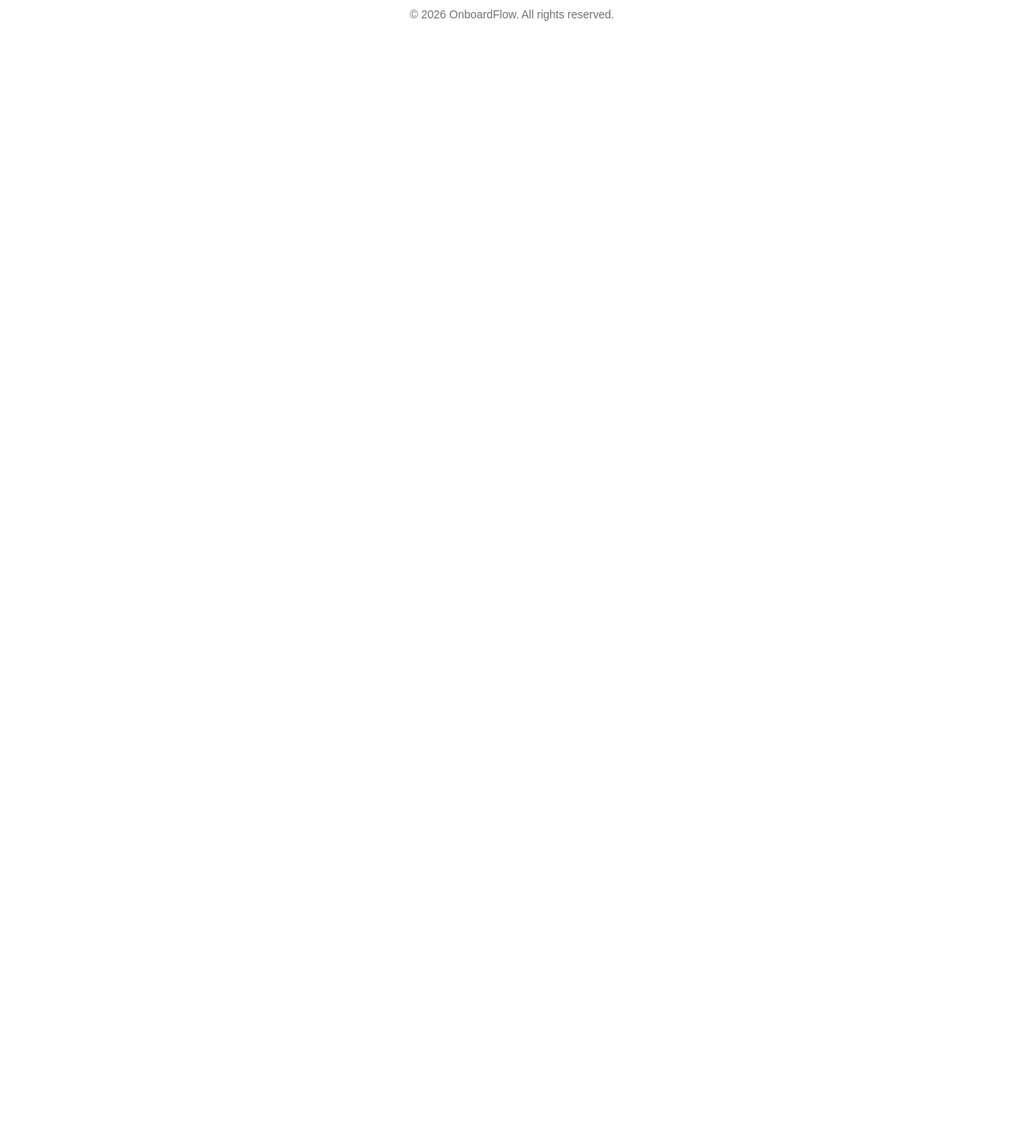
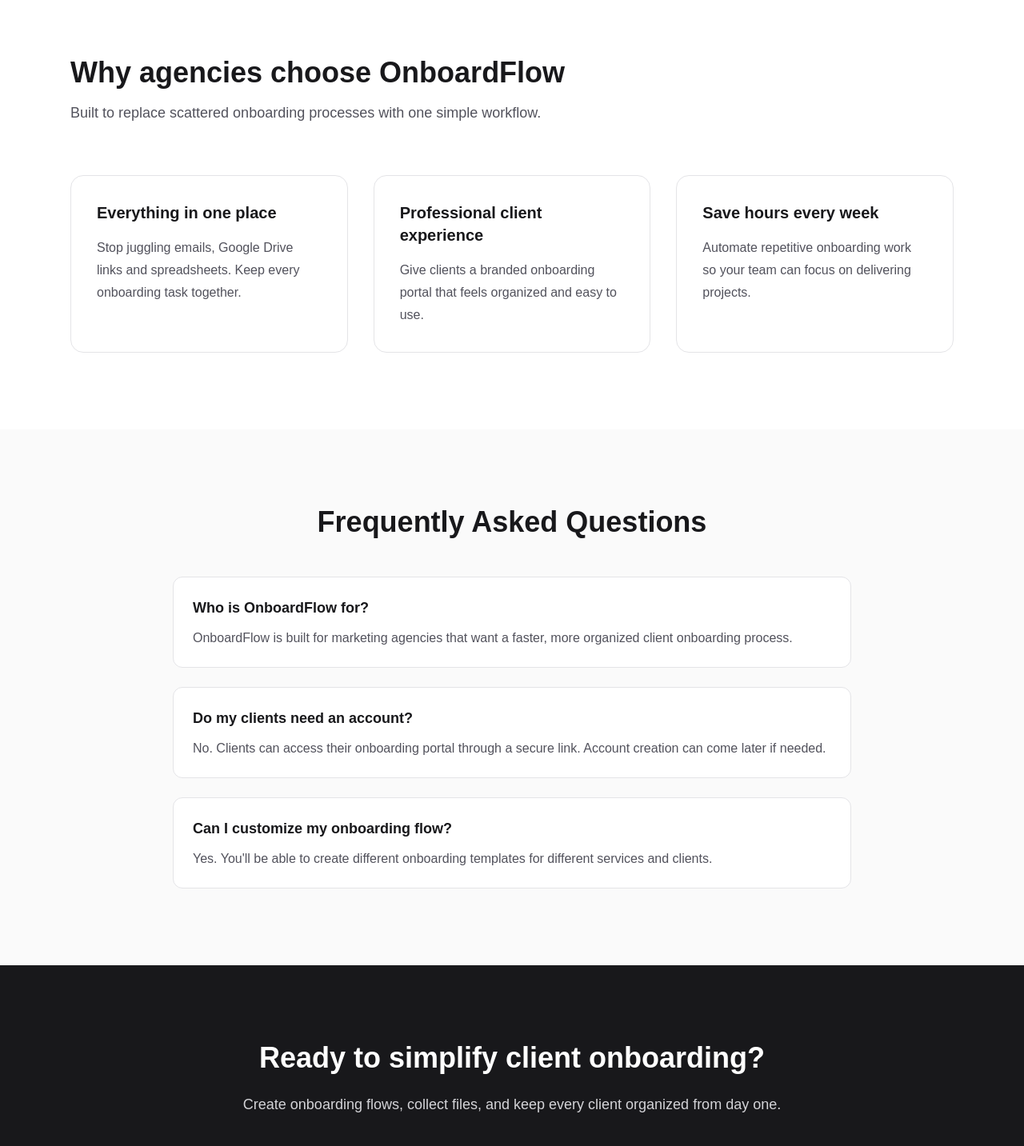
Before and after one commit to meharbhamrah/onboardflow, a Next.js app: page / in a window 1280 px wide. Shown: the part 2160-3593 px from the top of the page at 80% size. Before the commit the page ends 2220 px from the top, so only its background shows below. Built offline with nearby package versions, Linux system fonts and the light colour scheme.

Commit message:
Complete landing page

```diff
--- a/app/page.tsx
+++ b/app/page.tsx
@@ -3,6 +3,9 @@ import Hero from "../components/Hero";
 import Features from "../components/Features";
 import Footer from "../components/Footer";
 import HowItWorks from "../components/HowItWorks";
+import WhyOnboardFlow from "../components/WhyOnboardFlow";
+import FAQ from "../components/FAQ";
+import CTA from "../components/CTA";
 
 export default function Home() {
   return (
@@ -11,6 +14,9 @@ export default function Home() {
       <Hero />
       <Features />
       <HowItWorks />
+      <WhyOnboardFlow />
+      <FAQ />
+      <CTA />
       <Footer />
 
     </>
--- /dev/null
+++ b/components/CTA.tsx
@@ -0,0 +1,20 @@
+export default function CTA() {
+  return (
+    <section className="bg-zinc-900 py-24 text-white">
+      <div className="mx-auto max-w-4xl px-6 text-center">
+        <h2 className="text-4xl font-bold">
+          Ready to simplify client onboarding?
+        </h2>
+
+        <p className="mt-6 text-lg text-zinc-300">
+          Create onboarding flows, collect files, and keep every client organized
+          from day one.
+        </p>
+
+        <button className="mt-10 rounded-lg bg-white px-8 py-4 font-semibold text-zinc-900 transition hover:bg-zinc-100">
+          Get Started
+        </button>
+      </div>
+    </section>
+  );
+}
--- /dev/null
+++ b/components/FAQ.tsx
@@ -0,0 +1,46 @@
+const faqs = [
+  {
+    question: "Who is OnboardFlow for?",
+    answer:
+      "OnboardFlow is built for marketing agencies that want a faster, more organized client onboarding process.",
+  },
+  {
+    question: "Do my clients need an account?",
+    answer:
+      "No. Clients can access their onboarding portal through a secure link. Account creation can come later if needed.",
+  },
+  {
+    question: "Can I customize my onboarding flow?",
+    answer:
+      "Yes. You'll be able to create different onboarding templates for different services and clients.",
+  },
+];
+
+export default function FAQ() {
+  return (
+    <section className="bg-zinc-50 py-24">
+      <div className="mx-auto max-w-4xl px-6">
+        <h2 className="text-center text-4xl font-bold text-zinc-900">
+          Frequently Asked Questions
+        </h2>
+
+        <div className="mt-12 space-y-6">
+          {faqs.map((faq) => (
+            <div
+              key={faq.question}
+              className="rounded-xl border border-zinc-200 bg-white p-6"
+            >
+              <h3 className="text-lg font-semibold text-zinc-900">
+                {faq.question}
+              </h3>
+
+              <p className="mt-3 text-zinc-600">
+                {faq.answer}
+              </p>
+            </div>
+          ))}
+        </div>
+      </div>
+    </section>
+  );
+}
--- /dev/null
+++ b/components/WhyOnboardFlow.tsx
@@ -0,0 +1,52 @@
+const reasons = [
+  {
+    title: "Everything in one place",
+    description:
+      "Stop juggling emails, Google Drive links and spreadsheets. Keep every onboarding task together.",
+  },
+  {
+    title: "Professional client experience",
+    description:
+      "Give clients a branded onboarding portal that feels organized and easy to use.",
+  },
+  {
+    title: "Save hours every week",
+    description:
+      "Automate repetitive onboarding work so your team can focus on delivering projects.",
+  },
+];
+
+export default function WhyOnboardFlow() {
+  return (
+    <section className="bg-white py-24">
+      <div className="mx-auto max-w-6xl px-6">
+        <div className="max-w-2xl">
+          <h2 className="text-4xl font-bold text-zinc-900">
+            Why agencies choose OnboardFlow
+          </h2>
+
+          <p className="mt-4 text-lg text-zinc-600">
+            Built to replace scattered onboarding processes with one simple workflow.
+          </p>
+        </div>
+
+        <div className="mt-16 grid gap-8 md:grid-cols-3">
+          {reasons.map((reason) => (
+            <div
+              key={reason.title}
+              className="rounded-2xl border border-zinc-200 p-8"
+            >
+              <h3 className="text-xl font-semibold text-zinc-900">
+                {reason.title}
+              </h3>
+
+              <p className="mt-4 leading-7 text-zinc-600">
+                {reason.description}
+              </p>
+            </div>
+          ))}
+        </div>
+      </div>
+    </section>
+  );
+}
```
